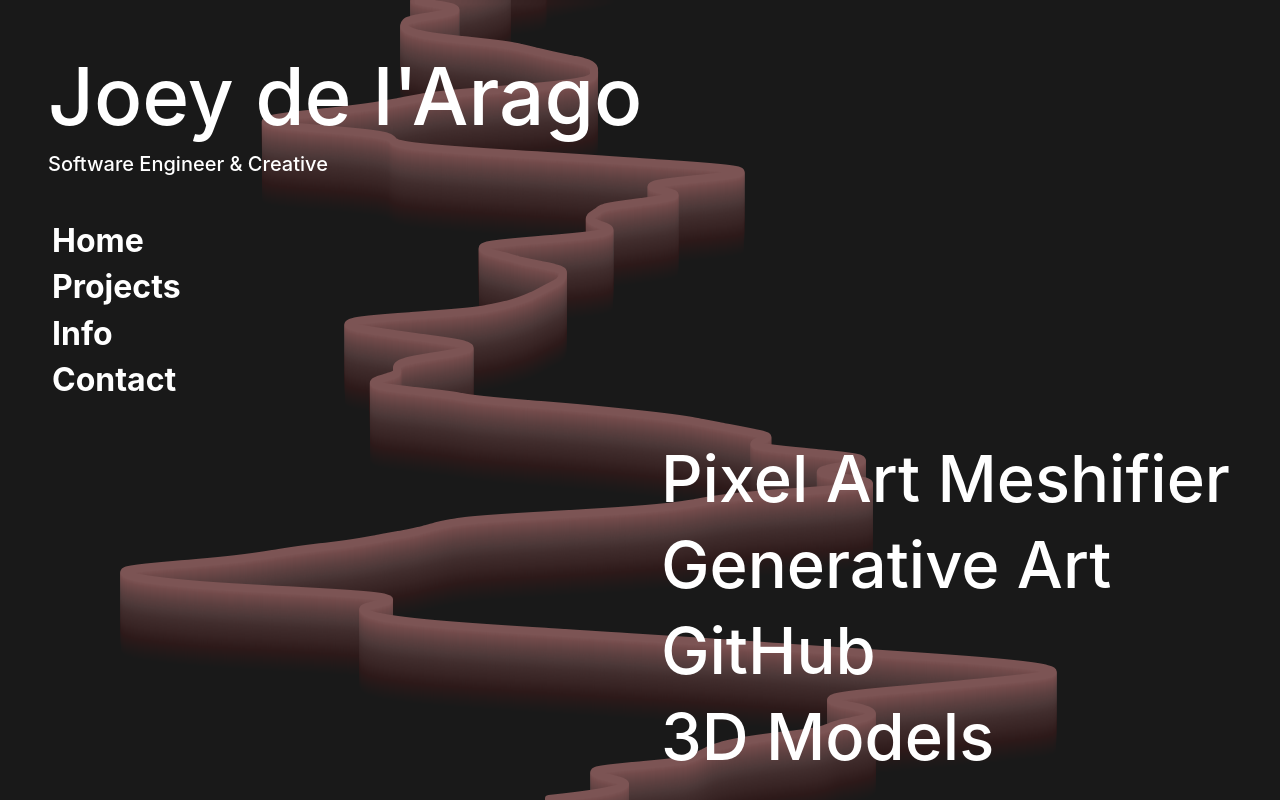
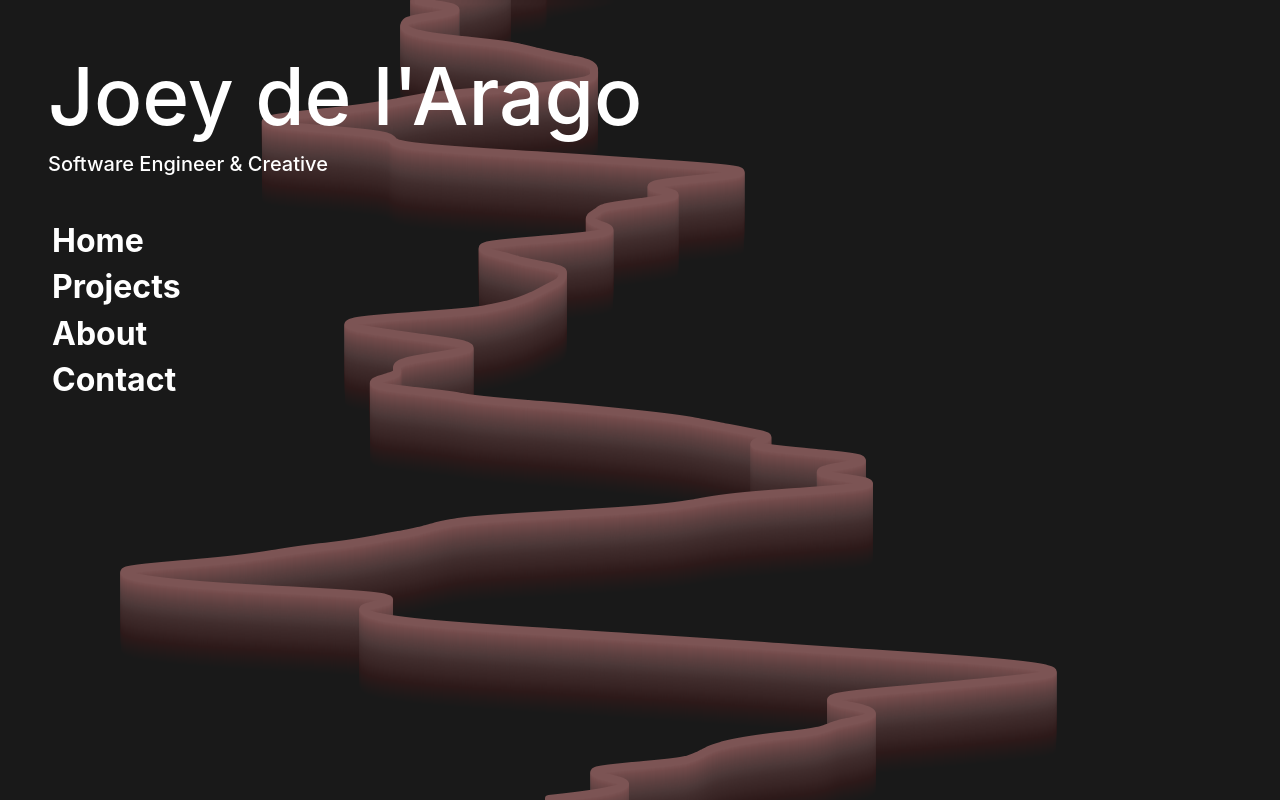
Before and after one commit to Joeydelarago/joeydelarago.github.io, a React (Create React App) app in the folder frontend/: page / in a window 1280 px wide. Shown: the top 800 px of the page. Built offline with nearby package versions, Linux system fonts and the light colour scheme.

Commit message:
Use Routing for dynamic page instead of switch statements.

```diff
--- a/frontend/package.json
+++ b/frontend/package.json
@@ -12,6 +12,7 @@
     "p5": "^1.6.0",
     "react": "^18.2.0",
     "react-dom": "^18.2.0",
+    "react-router-dom": "^6.10.0",
     "react-scripts": "^5.0.1",
     "reactstrap": "^8.9.0",
     "web-vitals": "^2.1.4"
--- a/frontend/src/App.js
+++ b/frontend/src/App.js
@@ -1,6 +1,7 @@
 import logo from './logo.svg';
 import './App.css';
-import React, { Component, useState, ListGroup } from "react";
+import React, { Component } from "react";
+import {BrowserRouter, Routes, Route, Link } from 'react-router-dom'
 
 let background = require('./background.js');
 
@@ -14,8 +15,8 @@
     link: "/projects",
   },
   {
-    title: "Info",
-    link: "/info",
+    title: "About",
+    link: "/about",
   },
   {
     title: "Contact",
@@ -25,19 +26,19 @@
 
 const projectItems = [
   {
+    title: "GitHub",
+    description: "My programming projects",
+    link: "https://github.com/Joeydelarago",
+  },
+  {
     title: "Pixel Art Meshifier",
-    description: "An application that turns pixel art into meshes",
+    description: "Turn pixel art into meshes",
     link: "https://github.com/Joeydelarago/Pixel-Art-Meshifier",
   },
   {
     title: "Generative Art",
     description: "Art created using p5.js",
     link: "https://openprocessing.org/user/255301?view=sketches&o=15",
-  },
-  {
-    title: "GitHub",
-    description: "My programming projects",
-    link: "https://github.com/Joeydelarago",
   },
   {
     title: "3D Models",
@@ -49,9 +50,11 @@
 function menuBarItem (item) {
   return (
     <li>
-      <a href={item.link} style={{color: "white"}}>
-        <h2 style={{"font-weight": "bold"}}>{item.title}</h2>
-      </a>
+      <Link to={item.link} style={{color: "white"}}>
+        <h2 style={{"fontWeight": "bold"}}>
+          {item.title}
+        </h2>
+      </Link>
     </li>
   )
 }
@@ -66,13 +69,39 @@
   )
 }
 
+function Home() {
+  return;
+}
+
+function Projects() {
+  return (
+    <div className="container-fluid d-flex justify-content-end" style={{marginRight: 35, width: "100%", position: "fixed", bottom: 0, right: 0}}>
+      <ul className="list-unstyled">
+        {projectItems.map((item) => projectListItem(item))}
+      </ul>
+    </div>
+  )
+}
+
+function About() {
+  return (
+    <div class="container-fluid d-flex justify-content-end" style={{marginRight: 35, marginLeft: 37, width: "100%"}}>
+      About
+    </div>
+    );
+}
+
+function Contact() {
+  return <h1>Contact</h1>;
+}
+
 class App extends Component {
   constructor(props) {
     super(props);
     this.state = {
       viewCompleted: false,
-      projectList: projectItems,
       menuList: menuItems,
+      visibleSubmenu: "None"
     };
 
   }
@@ -81,14 +110,11 @@
     return this.state.menuList.map((item) => menuBarItem(item))
   }
 
-  renderSubmenu = () => {
-    return this.state.projectList.map((item) => projectListItem(item))
-  }
-
   render() {
     return (
     <main>
         <script src="background.js"></script>
+        <BrowserRouter>
           <div class="bg-primary-new text-white p-5 text-left" style={{marginBottom: -10}}>
             <h1>Joey de l'Arago</h1>
             <h5>Software Engineer & Creative</h5>
@@ -99,11 +125,13 @@
               {this.renderMenu()}
             </ul>
           </div>
-        <div class="container-fluid d-flex justify-content-end" style={{marginRight: 35, width: "100%", position: "fixed", bottom: 0, right: 0}}>
-          <ul className="list-unstyled">
-            {this.renderSubmenu()}
-          </ul>
-        </div>
+          <Routes>
+            <Route path="/" element={<Home />} />
+            <Route path="/projects" element={<Projects/>}/>
+            <Route path="/about" element={<About />} />
+            <Route path="/contact" element={<Contact />} />
+          </Routes>
+        </BrowserRouter>
       </main>
     )
   }
```
Also changed, not shown: 1 other file (tests, documents, lock files or other folders). Lines whose indentation alone changed are shown as unchanged.
